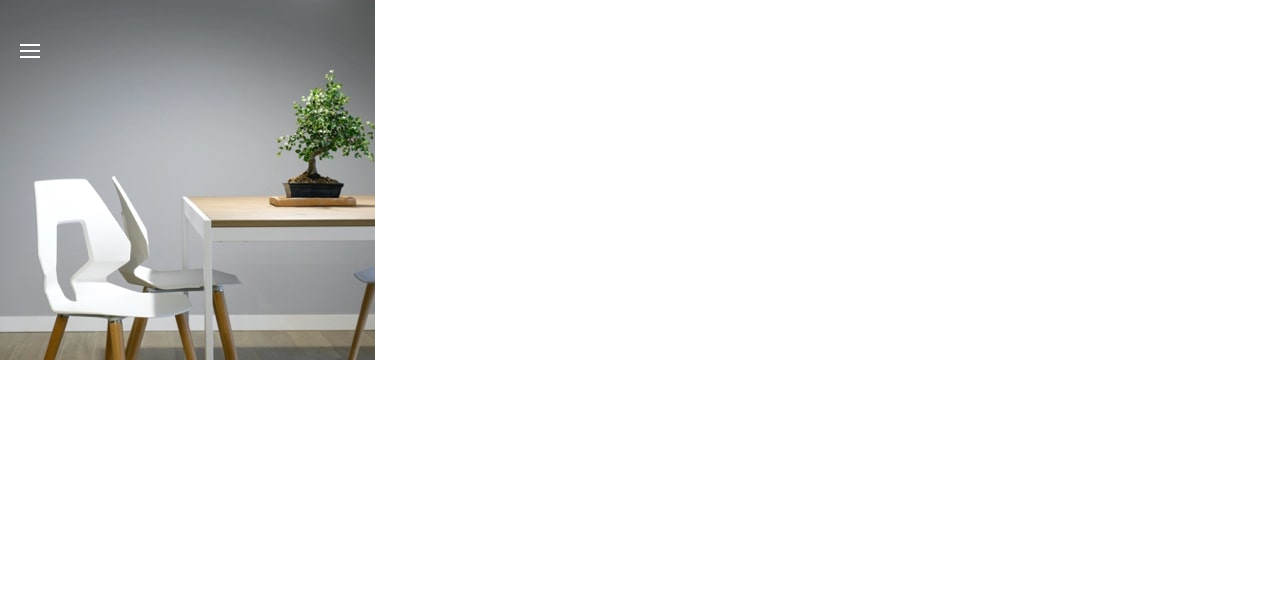
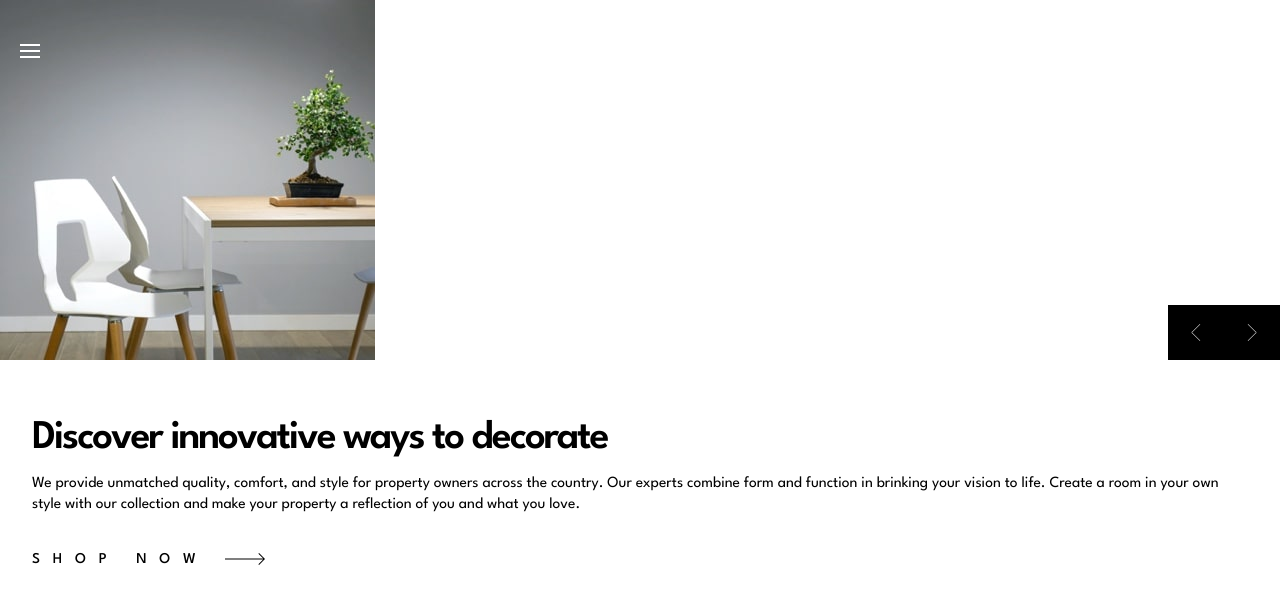
Before and after one commit to aiminnano/FMSRoomHomepage, a React (Vite) app: page / in a window 1280 px wide. Shown: the top 604 px of the page. Built offline with nearby package versions, Linux system fonts and the light colour scheme.

Commit message:
updated the code

```diff
--- a/src/components/Header.jsx
+++ b/src/components/Header.jsx
@@ -1,16 +1,27 @@
 import hamburger from '../../images/icon-hamburger.svg'
 import heroone from '../../images/mobile-image-hero-1.jpg'
 import close from '../../images/icon-close.svg'
+import arrow from '../../images/icon-arrow.svg'
+import arrowleft from '../../images/icon-angle-left.svg'
+import arrowright from '../../images/icon-angle-right.svg'
+
 import { useState } from 'react'
 
 function Header(){
 
     const [isOpen, setIsOpen] = useState(false);
+    const [count, setCount] = useState(1);
+
+    function previous() {
+        setCount(currCount => currCount - 1)
+    }
 
     return(
         <>
             <div className="grid place-items-center font-spartan">
-                <div className="w-full max-w-[1440px] flex">
+                <div className="w-full max-w-[1440px] flex flex-col">
+
+                    <div className='h-[360px] relative'>
                         <div className={`${ isOpen ? 'block' : 'hidden'} fixed z-1 w-full h-full bg-blacklowop`}></div>
                         <img src={heroone} className='absolute' alt="hero-1" />
                         <div className={`${ isOpen ? 'hidden' : 'flex' } relative z-1 flex items-center justify-center w-full text-white text-[30px] p-5 pt-7`}>
@@ -26,6 +37,25 @@ function Header(){
                                 <div>contact</div>
                             </div>
                         </div>
+                        <div className='absolute right-0 bottom-0 z-5 bg-black flex items-center'>
+                            <button type="button" className='flex items-center justify-center w-[56px] h-[55px]'><img src={arrowleft} className='w-[10px]' alt="left-arrow-icon" /></button>
+                            <button type="button" className='flex items-center justify-center w-[56px] h-[55px]'><img src={arrowright} className='w-[10px]' alt="right-arrow-icon" /></button>
+                        </div>
+                    </div>
+
+
+                    <div className='p-8 flex flex-col items-start gap-8 mt-7'>
+                        <div className='flex flex-col gap-4 leading-[1.3]'>
+                            <div className='font-semibold tracking-tighter text-[2.55rem] leading-[.9]'>Discover innovative ways to decorate</div>
+                            <div className='text-grey500 text-[15.5px] leading-[1.4]'>We provide unmatched quality, comfort, and style for property owners across the country. Our experts combine form and function in brinking your vision to life. Create a room in your own style with our collection and make your property a reflection of you and what you love.</div>
+                        </div>
+
+                        <div className='flex gap-4 items-center'>
+                            <div className='tracking-[.8rem] font-medium text-[15px] '>SHOP NOW </div>
+                            <img src={arrow} alt="arrow-icon" />
+                        </div>
+                    </div>
+
 
 
                 </div>
```
Lines whose indentation alone changed are shown as unchanged.
